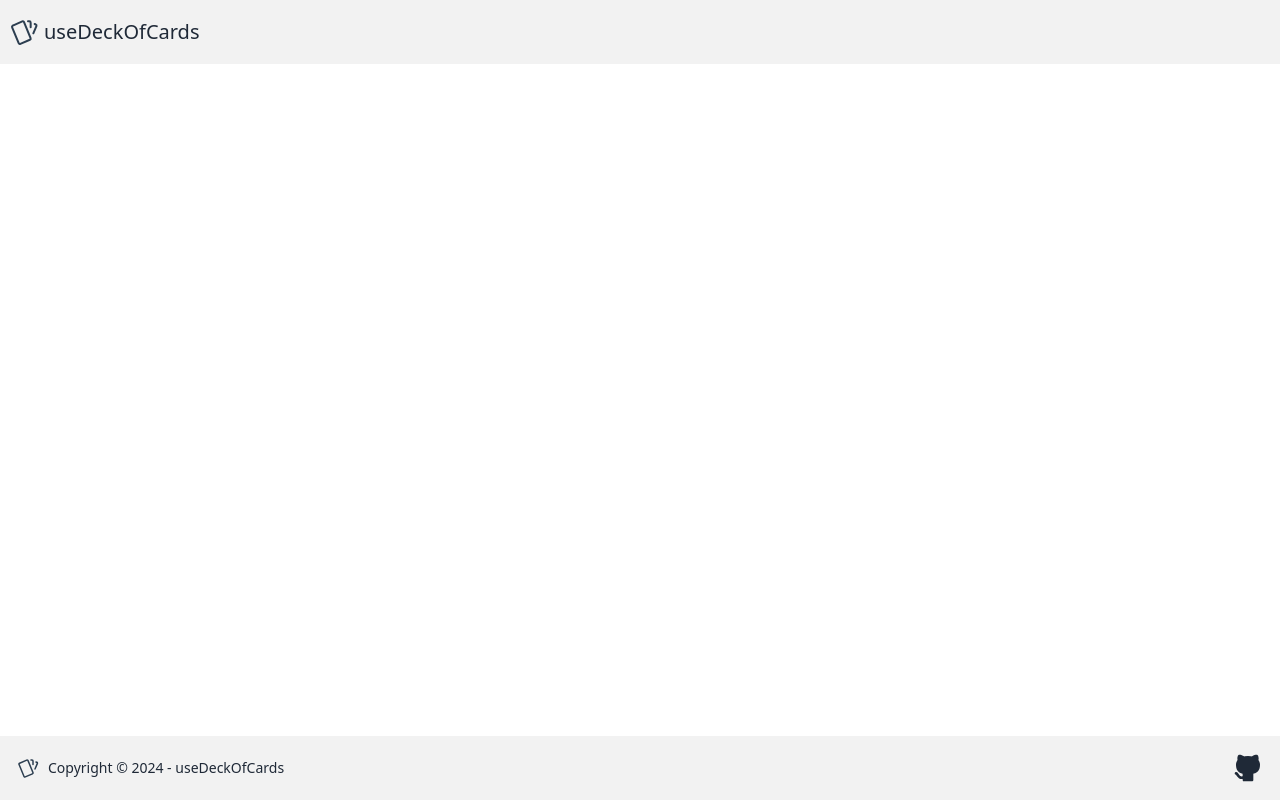
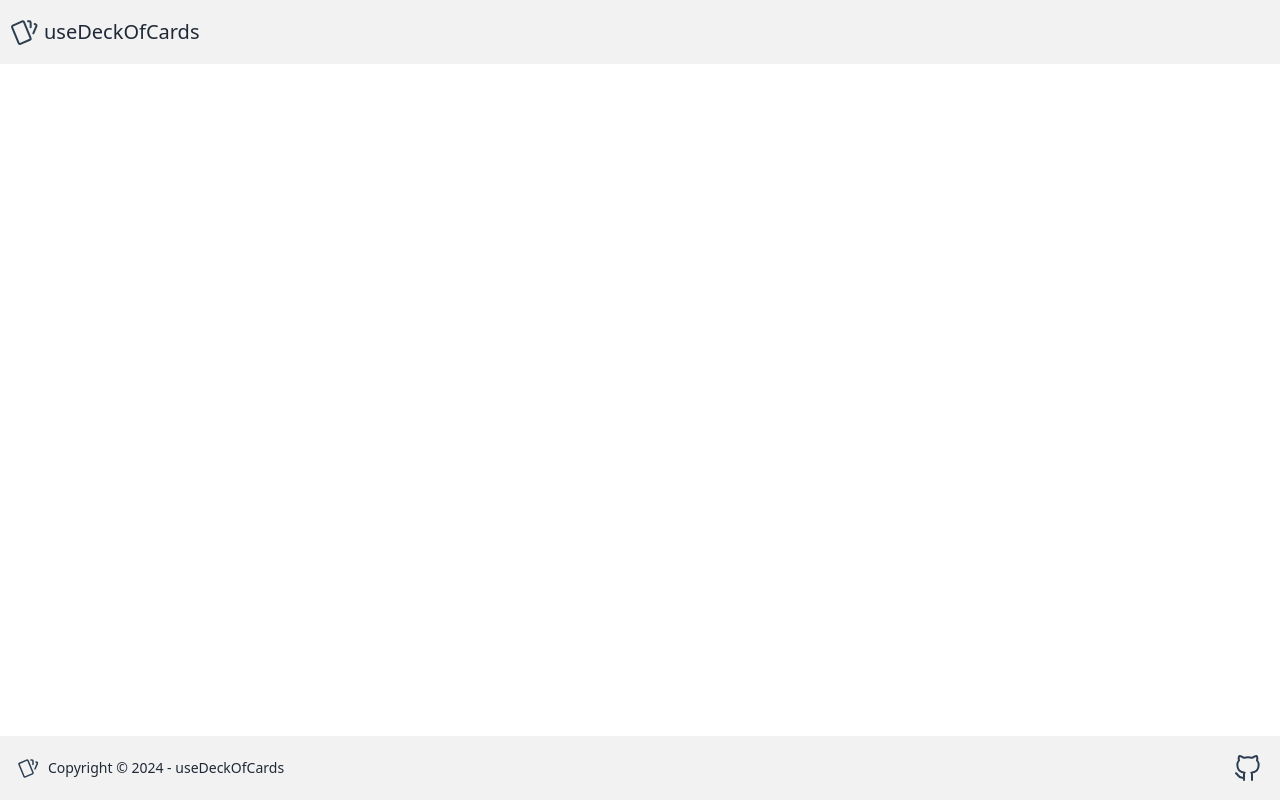
Before and after one commit to fm-anderson/usedeckofcards, a React (Vite) app: page / in a window 1280 px wide. Built offline with nearby package versions, Linux system fonts and the light colour scheme.

Commit message:
feature: footer

```diff
--- a/src/components/Footer.jsx
+++ b/src/components/Footer.jsx
@@ -25,7 +25,7 @@ function Footer() {
         <a>
           <svg
             xmlns="http://www.w3.org/2000/svg"
-            className="icon icon-tabler icon-tabler-brand-github-filled"
+            class="icon icon-tabler icon-tabler-brand-github"
             width="32"
             height="32"
             viewBox="0 0 24 24"
@@ -36,11 +36,7 @@ function Footer() {
             strokeLinejoin="round"
           >
             <path stroke="none" d="M0 0h24v24H0z" fill="none" />
-            <path
-              d="M5.315 2.1c.791 -.113 1.9 .145 3.333 .966l.272 .161l.16 .1l.397 -.083a13.3 13.3 0 0 1 4.59 -.08l.456 .08l.396 .083l.161 -.1c1.385 -.84 2.487 -1.17 3.322 -1.148l.164 .008l.147 .017l.076 .014l.05 .011l.144 .047a1 1 0 0 1 .53 .514a5.2 5.2 0 0 1 .397 2.91l-.047 .267l-.046 .196l.123 .163c.574 .795 .93 1.728 1.03 2.707l.023 .295l.007 .272c0 3.855 -1.659 5.883 -4.644 6.68l-.245 .061l-.132 .029l.014 .161l.008 .157l.004 .365l-.002 .213l-.003 3.834a1 1 0 0 1 -.883 .993l-.117 .007h-6a1 1 0 0 1 -.993 -.883l-.007 -.117v-.734c-1.818 .26 -3.03 -.424 -4.11 -1.878l-.535 -.766c-.28 -.396 -.455 -.579 -.589 -.644l-.048 -.019a1 1 0 0 1 .564 -1.918c.642 .188 1.074 .568 1.57 1.239l.538 .769c.76 1.079 1.36 1.459 2.609 1.191l.001 -.678l-.018 -.168a5.03 5.03 0 0 1 -.021 -.824l.017 -.185l.019 -.12l-.108 -.024c-2.976 -.71 -4.703 -2.573 -4.875 -6.139l-.01 -.31l-.004 -.292a5.6 5.6 0 0 1 .908 -3.051l.152 -.222l.122 -.163l-.045 -.196a5.2 5.2 0 0 1 .145 -2.642l.1 -.282l.106 -.253a1 1 0 0 1 .529 -.514l.144 -.047l.154 -.03z"
-              strokeWidth="0"
-              fill="currentColor"
-            />
+            <path d="M9 19c-4.3 1.4 -4.3 -2.5 -6 -3m12 5v-3.5c0 -1 .1 -1.4 -.5 -2c2.8 -.3 5.5 -1.4 5.5 -6a4.6 4.6 0 0 0 -1.3 -3.2a4.2 4.2 0 0 0 -.1 -3.2s-1.1 -.3 -3.5 1.3a12.3 12.3 0 0 0 -6.2 0c-2.4 -1.6 -3.5 -1.3 -3.5 -1.3a4.2 4.2 0 0 0 -.1 3.2a4.6 4.6 0 0 0 -1.3 3.2c0 4.6 2.7 5.7 5.5 6c-.6 .6 -.6 1.2 -.5 2v3.5" />
           </svg>
         </a>
       </nav>
```
